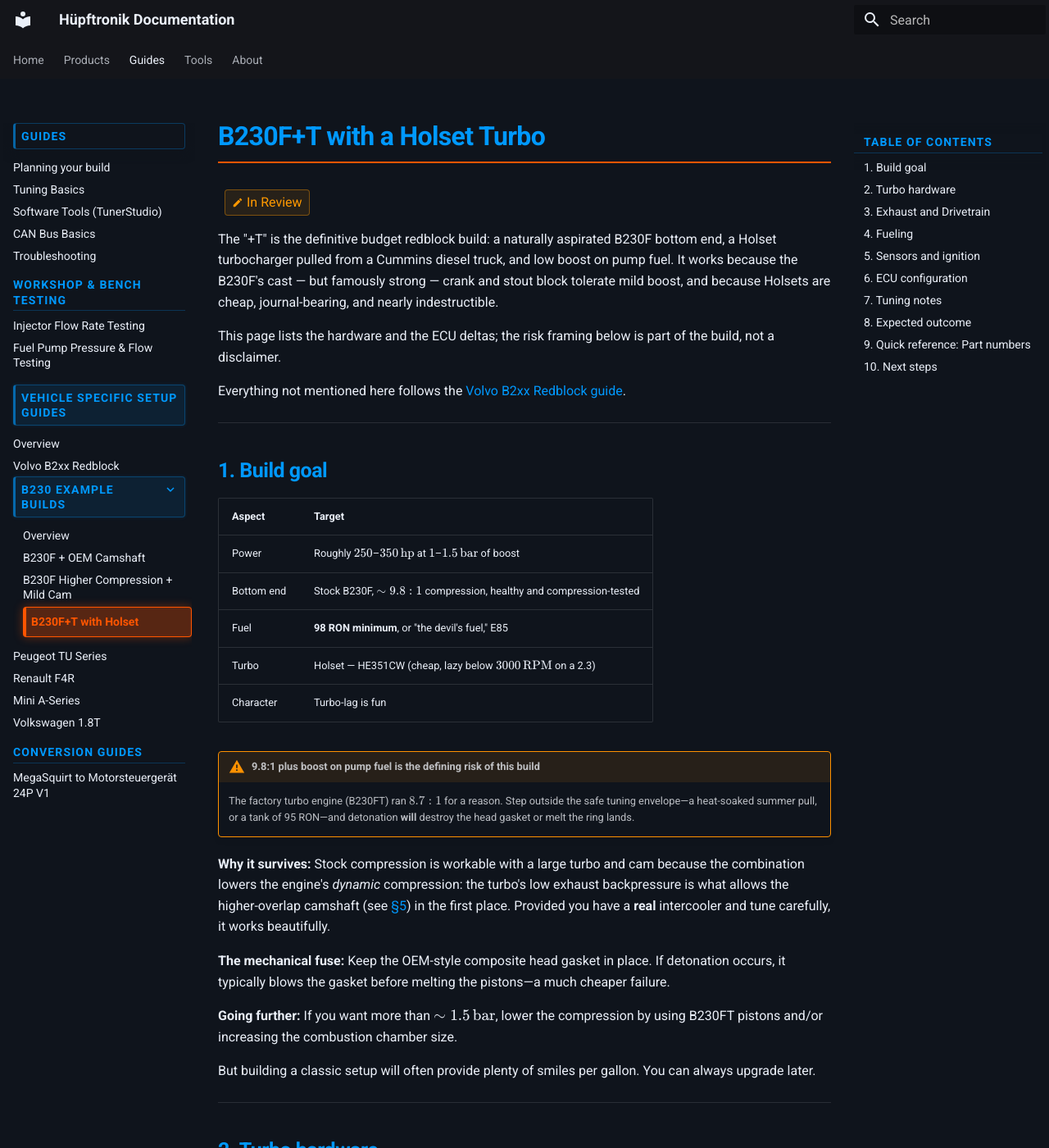
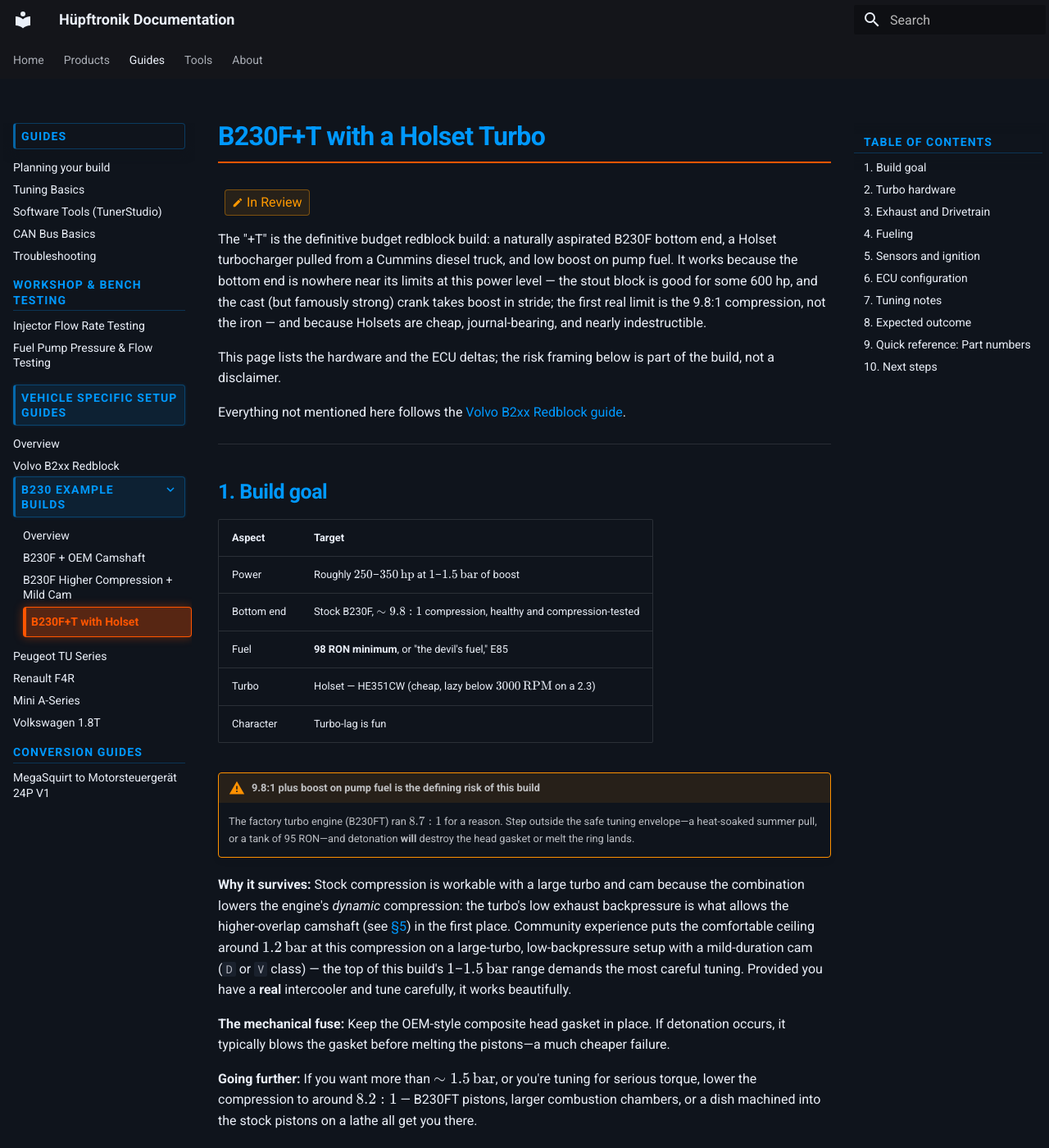
Before and after one commit to martijn4313/hupftronik-docs, an MkDocs documentation site: the page built from docs/guides/setup/specific/b230-examples/b230ft-holset.md, in a window 1280 px wide and 1400 px high. Shown: the whole window at 82% size. Built offline with MkDocs 1.6.1 and Material for MkDocs 9.7.7, drawn with Linux system fonts in a browser that asks for light colours.

Commit message:
Fold in reviewer knowledge on B230F boost limits
Per review feedback on PR #32:
- The block is not the limit (good for ~600 hp); the 9.8:1 compression is
- Community-proven comfortable ceiling: ~1.2 bar at stock compression on a
  large-turbo, low-backpressure setup with a mild-duration cam (D/V class)
- Going further: lower compression to ~8.2:1 via B230FT pistons, larger
  chambers, or a dish machined into the stock pistons on a lathe

Co-Authored-By: Claude Fable 5 <noreply@anthropic.com>
Claude-Session: https://claude.ai/code/session_01N6oaUnNB2bX3GGkSBJRXzp

```diff
--- a/docs/guides/setup/specific/b230-examples/b230ft-holset.md
+++ b/docs/guides/setup/specific/b230-examples/b230ft-holset.md
@@ -3,8 +3,10 @@
 
 The "+T" is the definitive budget redblock build: a naturally aspirated B230F bottom end, a
 Holset turbocharger pulled from a Cummins diesel truck, and low boost on pump fuel. It works
-because the B230F's cast — but famously strong — crank and stout block tolerate mild boost, and because Holsets are
-cheap, journal-bearing, and nearly indestructible.
+because the bottom end is nowhere near its limits at this power level — the stout block is good
+for some 600 hp, and the cast (but famously strong) crank takes boost in stride; the first real
+limit is the 9.8:1 compression, not the iron — and because Holsets are cheap, journal-bearing,
+and nearly indestructible.
 
 This page lists the hardware and the ECU deltas; the risk framing below is part of the build, not a disclaimer.
 
@@ -25,11 +27,11 @@ Everything not mentioned here follows the [Volvo B2xx Redblock guide](../volvo-b
 !!! warning "9.8:1 plus boost on pump fuel is the defining risk of this build"
     The factory turbo engine (B230FT) ran $8.7:1$ for a reason. Step outside the safe tuning envelope—a heat-soaked summer pull, or a tank of 95 RON—and detonation **will** destroy the head gasket or melt the ring lands.
 
-**Why it survives:** Stock compression is workable with a large turbo and cam because the combination lowers the engine's *dynamic* compression: the turbo's low exhaust backpressure is what allows the higher-overlap camshaft (see [§5](#5-sensors-and-ignition)) in the first place. Provided you have a **real** intercooler and tune carefully, it works beautifully.
+**Why it survives:** Stock compression is workable with a large turbo and cam because the combination lowers the engine's *dynamic* compression: the turbo's low exhaust backpressure is what allows the higher-overlap camshaft (see [§5](#5-sensors-and-ignition)) in the first place. Community experience puts the comfortable ceiling around $1.2\,\text{bar}$ at this compression on a large-turbo, low-backpressure setup with a mild-duration cam (`D` or `V` class) — the top of this build's $1$–$1.5\,\text{bar}$ range demands the most careful tuning. Provided you have a **real** intercooler and tune carefully, it works beautifully.
 
 **The mechanical fuse:** Keep the OEM-style composite head gasket in place. If detonation occurs, it typically blows the gasket before melting the pistons—a much cheaper failure.
 
-**Going further:** If you want more than $\sim 1.5\,\text{bar}$, lower the compression by using B230FT pistons and/or increasing the combustion chamber size.
+**Going further:** If you want more than $\sim 1.5\,\text{bar}$, or you're tuning for serious torque, lower the compression to around $8.2:1$ — B230FT pistons, larger combustion chambers, or a dish machined into the stock pistons on a lathe all get you there.
 
 But building a classic setup will often provide plenty of smiles per gallon. You can always upgrade later.
 
```
